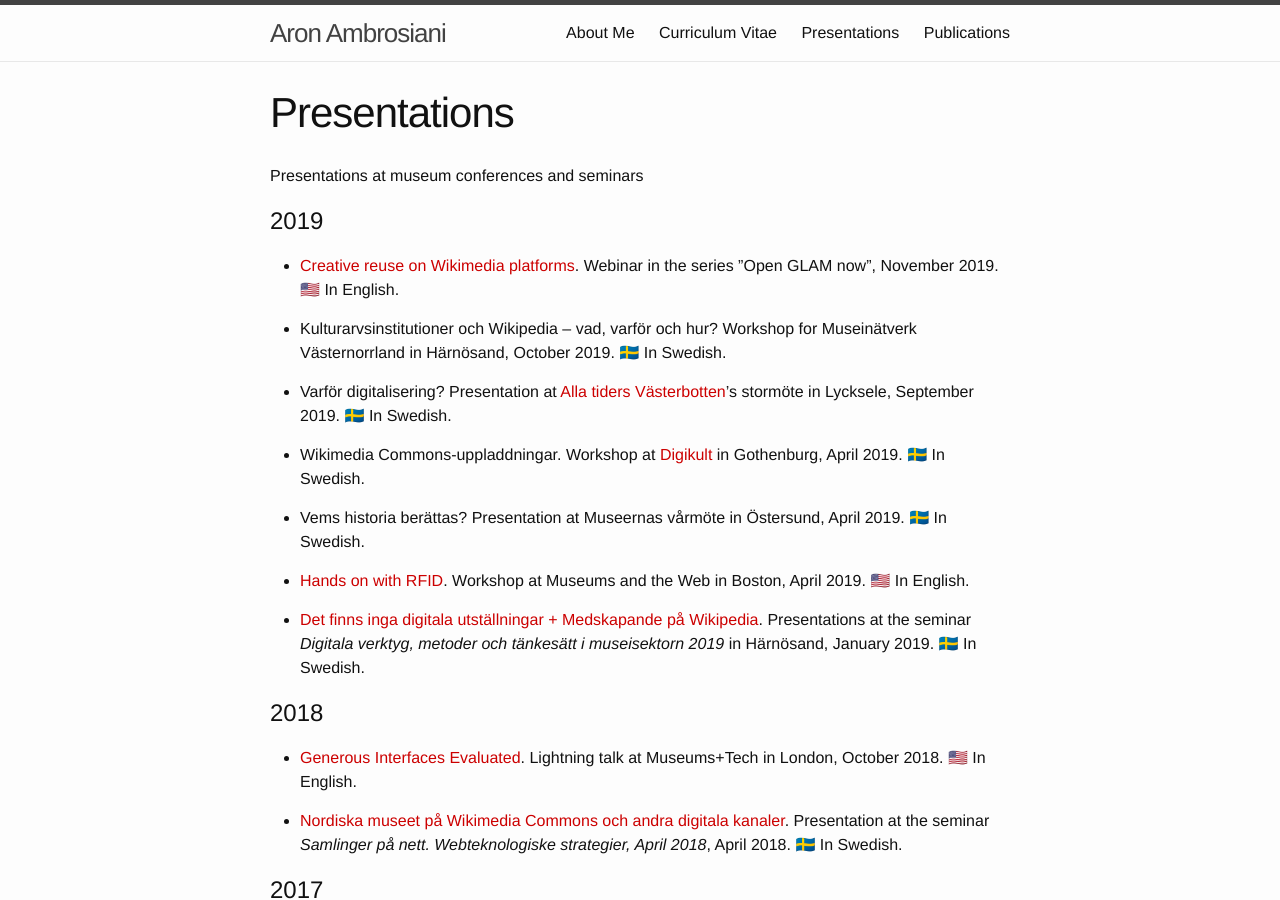
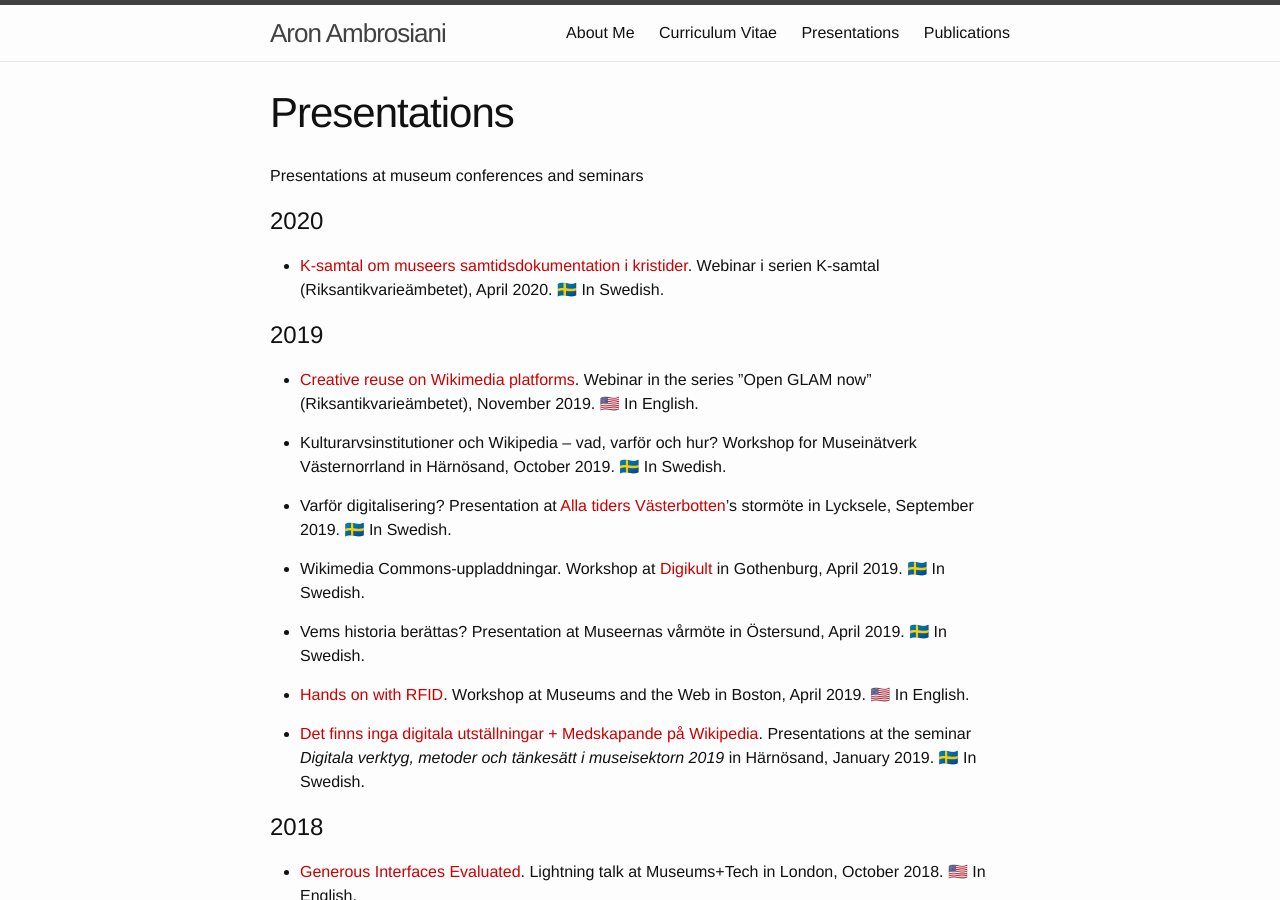
Before and after one commit to Ambrosiani/blogtest, a Jekyll site: the page built from presentations.md, in a window 1280 px wide and 900 px high. Built offline with Jekyll 4.4.1, drawn with Linux system fonts in a browser that asks for light colours.

Commit message:
updated post + presentations

```diff
--- a/presentations.md
+++ b/presentations.md
@@ -6,9 +6,13 @@ permalink: /presentations/
 
 Presentations at museum conferences and seminars
 
+# 2020
+
+* [K-samtal om museers samtidsdokumentation i kristider](https://www.raa.se/evenemang-och-upplevelser/vara-andra-seminarier-och-konferenser/k-samtal/samtidsdokumentation-av-coronakrisen/?utm_campaign=unspecified&utm_content=unspecified&utm_medium=email&utm_source=apsis-anp-3). Webinar i serien K-samtal (Riksantikvarieämbetet), April 2020. 🇸🇪 In Swedish.
+
 # 2019
 
-* [Creative reuse on Wikimedia platforms](https://www.youtube.com/watch?v=mE_VViu1bUA&list=PLKrB8_QR_fyGsi_4LVaEoKI-w-2QiAJ1V). Webinar in the series ”Open GLAM now”, November 2019. 🇺🇸 In English.
+* [Creative reuse on Wikimedia platforms](https://www.youtube.com/watch?v=mE_VViu1bUA&list=PLKrB8_QR_fyGsi_4LVaEoKI-w-2QiAJ1V). Webinar in the series ”Open GLAM now” (Riksantikvarieämbetet), November 2019. 🇺🇸 In English.
 
 * Kulturarvsinstitutioner och Wikipedia – vad, varför och hur? Workshop for Museinätverk Västernorrland in Härnösand, October 2019. 🇸🇪 In Swedish.
 
```
Also changed, not shown: _posts/2020-03-01-twitterbot-med-konstverk-fran-digitalt-museum.md (+2 -0 lines).
